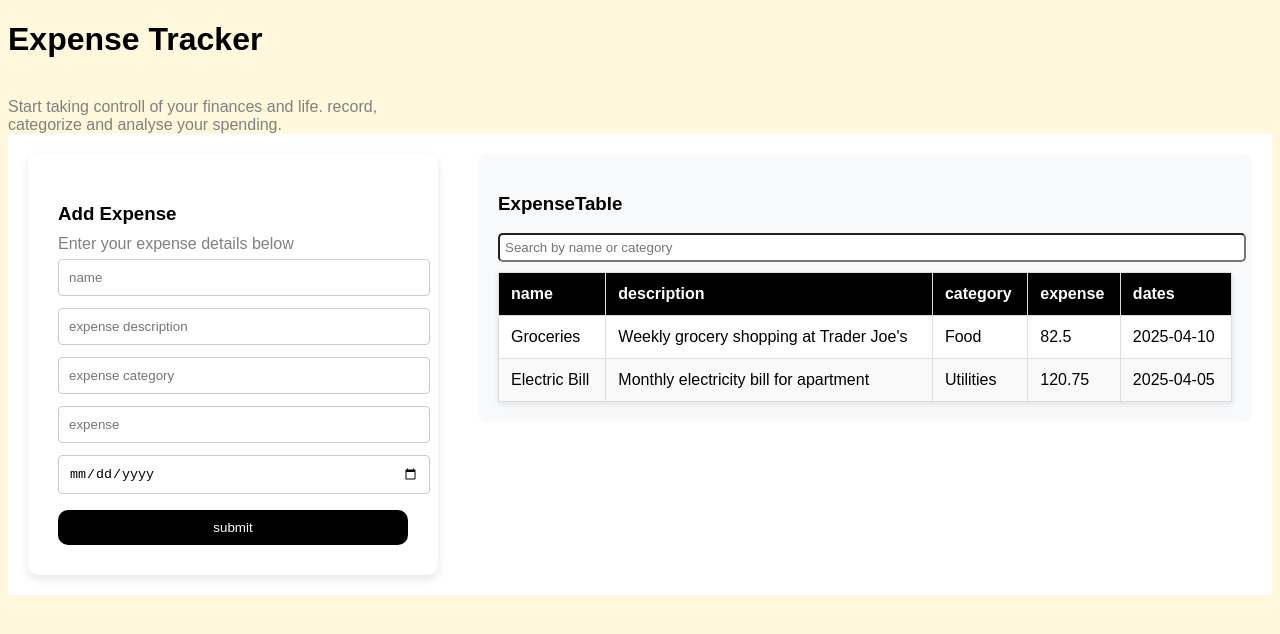
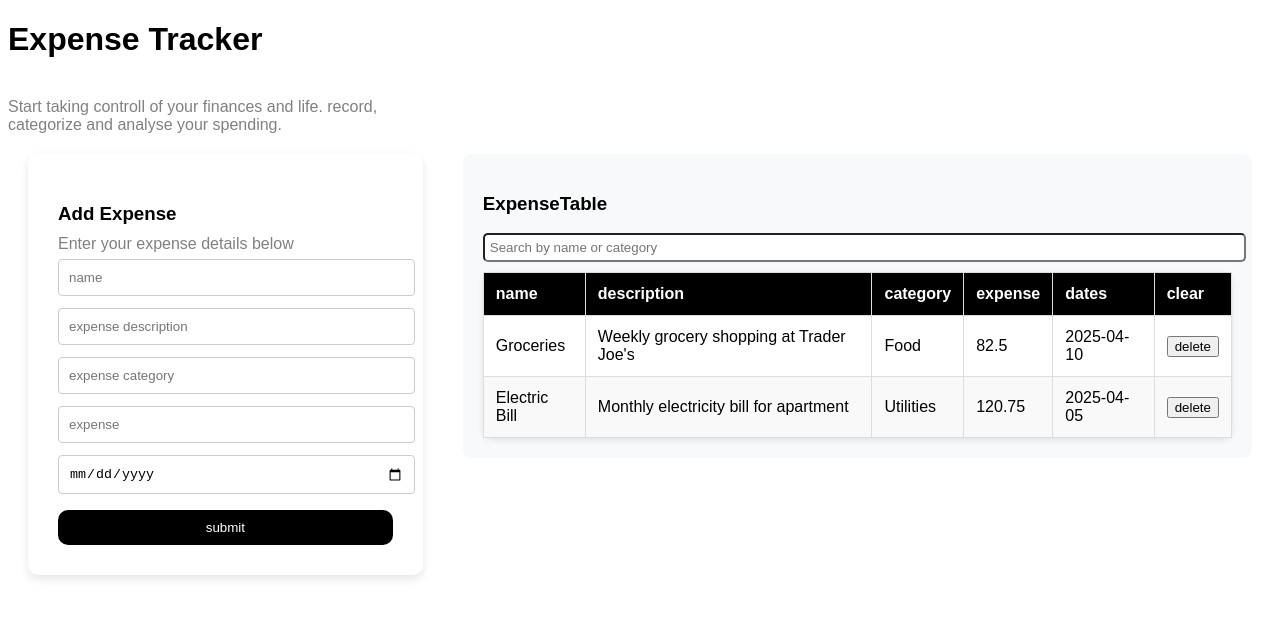
Before and after one commit to carly-cracker/expense-tracker, a React (Vite) app: page / in a window 1280 px wide. Shown: the top 634 px of the page. Built offline with nearby package versions, Linux system fonts and the light colour scheme.

Commit message:
adds the delete button functionality

```diff
--- a/src/ExpenseTable.jsx
+++ b/src/ExpenseTable.jsx
@@ -18,6 +18,7 @@ const ExpenseTable = ({children,searchTerm,setSearchTerm})=> {
                 <th>category</th>
                 <th>expense</th>
                 <th>dates</th>
+                <th>clear</th>
               </tr>
             </thead>
             <tbody>
--- a/src/NewExpense.jsx
+++ b/src/NewExpense.jsx
@@ -3,7 +3,7 @@ import ExpenseTable from "./ExpenseTable";
 import { expenses,getNextId } from "./expenses";
 import SearchBar from "./SearchBar";
 
-let allExpenses;
+
 function ExpenseForm(){
 
     const [searchTerm, setSearchTerm] = useState("");
@@ -47,6 +47,11 @@ function ExpenseForm(){
         item.name.toLowerCase().includes(searchTerm.toLowerCase()) ||
         item.category.toLowerCase().includes(searchTerm.toLowerCase())
       );
+
+    const handleExpenseDelete = (id) => {
+        const updatedExpenses = formData.filter((expense)=> expense.id !==id)
+        setFormData(updatedExpenses)
+    }
 
     return(
         <>
@@ -112,6 +117,11 @@ function ExpenseForm(){
             <td>{data.category}</td>
             <td>{data.expense}</td>
             <td>{data.dates}</td>
+            <td>
+                <button onClick={()=>handleExpenseDelete(data.id)}>
+                    delete
+                </button>
+            </td>
           </tr>
         ))}
       </ExpenseTable>
--- a/src/index.css
+++ b/src/index.css
@@ -1,5 +1,5 @@
 body{
-    background-color: cornsilk;
+    background-color: rgb(255, 255, 255);
 }
 
 .container {
@@ -59,6 +59,7 @@ body{
     border-collapse: collapse;
     background: white;
     box-shadow: 0 2px 6px rgba(0, 0, 0, 0.1);
+    border-radius: 10px ;
   }
 
   thead {
```
